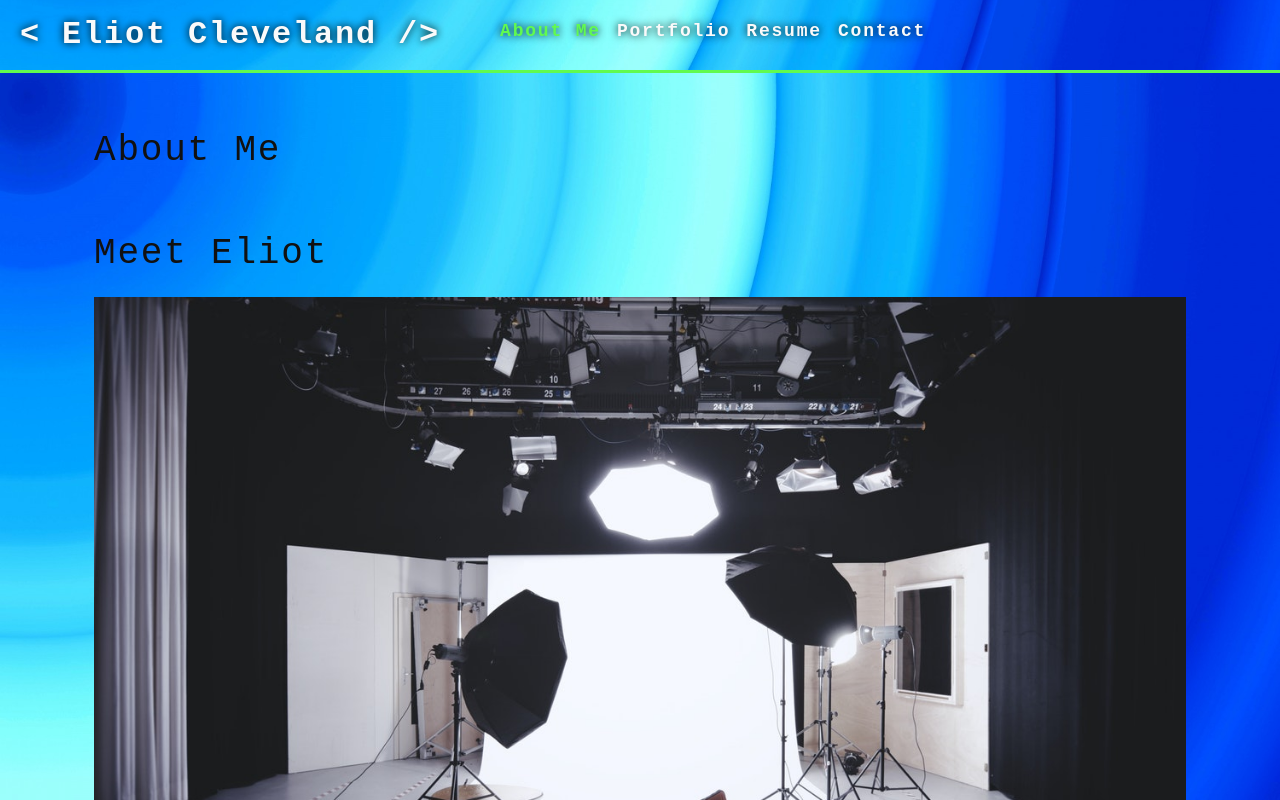
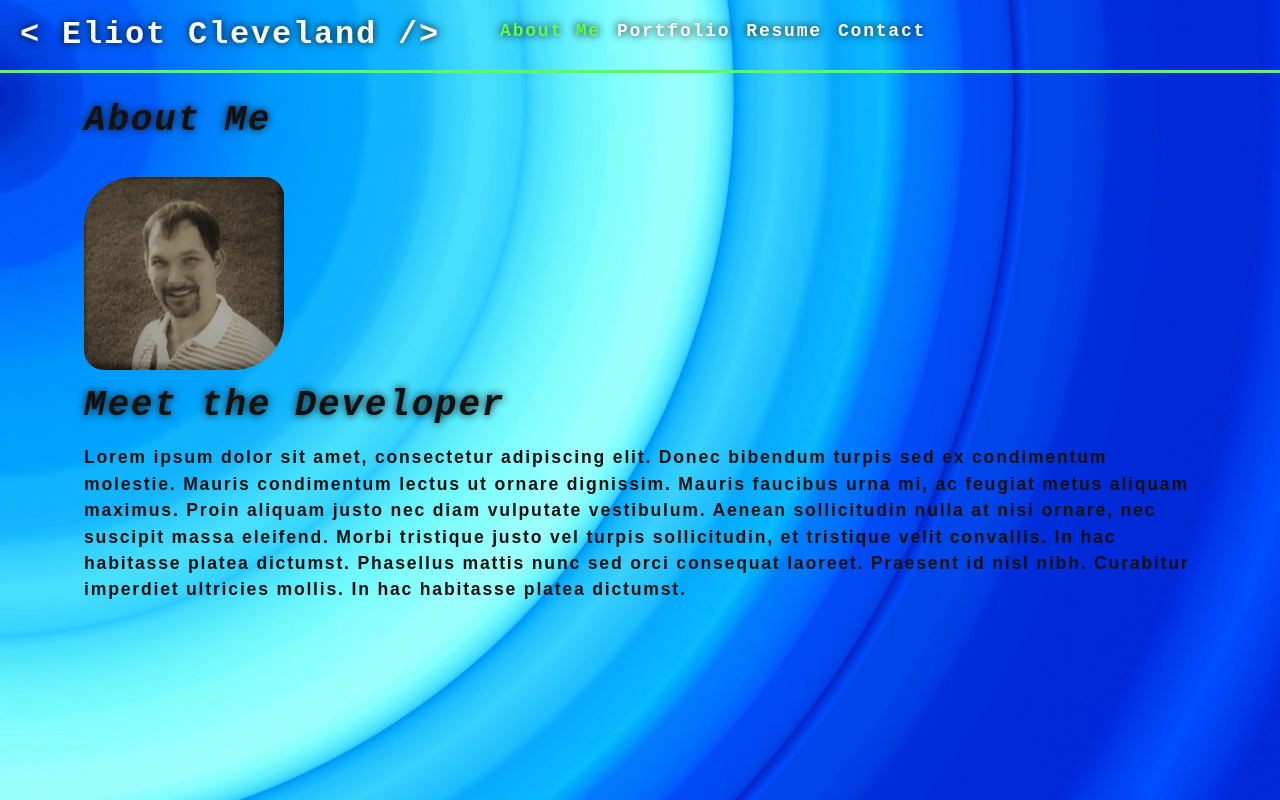
Before and after one commit to eclevela-1234/folio-3-point-0, a React (Create React App) app: page / in a window 1280 px wide. Shown: the top 800 px of the page. Built offline with nearby package versions, Linux system fonts and the light colour scheme.

Commit message:
added some styling

```diff
--- a/src/components/About/index.js
+++ b/src/components/About/index.js
@@ -1,12 +1,13 @@
 import React from 'react'
-import coverImage from "../../assets/cover/cover-image.jpg";
+import profileImage from "../../assets/cover/profileimage.jpg";
 
 function About() {
 
   return (
-    <section className="my-5" >
-      <h1 id="about">Meet Eliot</h1>
-      <img src={coverImage} className="my-2" style={{ width: "100%" }} alt="cover" />
+    <section className="my-2" >
+
+      <img src={profileImage} id="profileImg" className="" style={{ width: "100%" }} alt="profile" />
+      <h1 classname="my-2" id="about">Meet the Developer</h1>
       <div className="my-2">
         <p>
           Lorem ipsum dolor sit amet, consectetur adipiscing elit. Donec bibendum turpis sed ex condimentum molestie. Mauris condimentum lectus ut ornare dignissim. Mauris faucibus urna mi, ac feugiat metus aliquam maximus. Proin aliquam justo nec diam vulputate vestibulum. Aenean sollicitudin nulla at nisi ornare, nec suscipit massa eleifend. Morbi tristique justo vel turpis sollicitudin, et tristique velit convallis. In hac habitasse platea dictumst. Phasellus mattis nunc sed orci consequat laoreet. Praesent id nisl nibh. Curabitur imperdiet ultricies mollis. In hac habitasse platea dictumst.
--- a/src/index.css
+++ b/src/index.css
@@ -1,7 +1,7 @@
 main {
   margin: 0 auto;
   max-width: 90%;
-  padding: 50px 30px;
+  padding: 20px 20px;
 }
 :root {
   --primary: #8c54ff;
@@ -55,6 +55,10 @@ h6 {
 
 h1 {
   font-size: 2.25rem;
+  font-weight: 550;
+  font-style: oblique;
+  color: var(--darker);
+  text-shadow: 0 0 8px;
 }
 
 h2 {
@@ -318,6 +322,11 @@ a {
   color: var(--secondary);
 }
 
+#profileImg {
+  max-width: 200px;
+  border-radius: 25% 10%;
+}
+
 @media screen and (max-width: 980px) {
   form {
     width: 75%;
```
